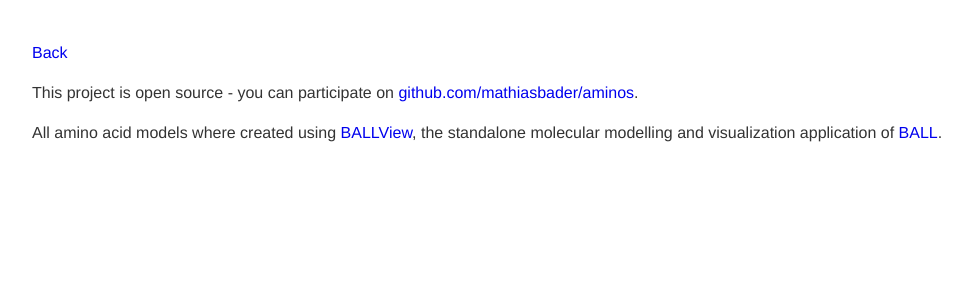
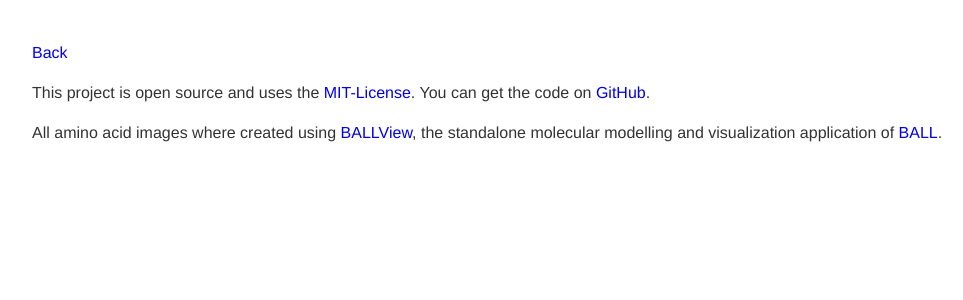
Before and after one commit to mathiasbader/aminos, a Symfony app: template templates/default/about.html.twig in a window 1280 px wide. Shown: the top 300 px of the page, without its empty margins (8-971 px from the left). Run offline with Twig, Linux system fonts and the light colour scheme; the template is opened without the code that fills it, so the values that code supplies are empty; some libraries are stand-ins or nearby versions.

Commit message:
Add MIT license

```diff
--- a/templates/default/about.html.twig
+++ b/templates/default/about.html.twig
@@ -7,11 +7,12 @@
             <a href="{{ url('index') }}">Back</a>
         </div>
         <div>
-            This project is open source - you can participate on
-            <a href="https://github.com/mathiasbader/aminos" target="_blank">github.com/mathiasbader/aminos</a>.
+            This project is open source and uses the
+            <a href="https://mit-license.org/" target="_blank">MIT-License</a>. You
+            can get the code on <a href="https://github.com/mathiasbader/aminos" target="_blank">GitHub</a>.
         </div>
         <div>
-            All amino acid models where created using <a href="https://ball-project.org/ballview/"
+            All amino acid images where created using <a href="https://ball-project.org/ballview/"
             target="_blank">BALLView</a>, the standalone molecular modelling and visualization application of <a
             href="https://ball-project.org" target="_blank">BALL</a>.
         </div>
--- a/templates/default/index.html.twig
+++ b/templates/default/index.html.twig
@@ -3,7 +3,7 @@
 {% block body %}
 
     <div class="dashboard">
-        <a href="{{ url('overview', { 'param' : ''}) }}" class="btn">The a  mino acids</a><br>
+        <a href="{{ url('overview', { 'param' : ''}) }}" class="btn">The amino acids</a><br>
         <a href="{{ url('imgToName' ) }}" class="btn">Test: Image to name</a><br>
         <a href="{{ url('nameToImg' ) }}" class="btn">Test: Name to image</a><br>
         <a href="{{ url('codeToName') }}" class="btn">Test: Code to name</a><br>
```
Also changed, not shown: 1 other file.
